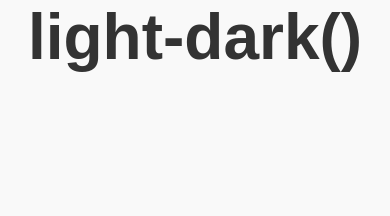
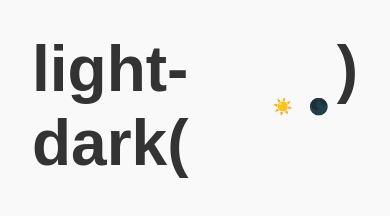
Before and after one commit to DevKasun/fun-css, a plain HTML site: page light-dark-function/index.html in a window 390 px wide. Drawn offline with Linux system fonts and the light colour scheme.

Commit message:
feat(theme): add light-dark theme toggle functionality
Implement theme switching between light and dark modes by adding toggle button and styling. Includes responsive layout improvements and proper theme color application.

```diff
--- a/light-dark-function/index.html
+++ b/light-dark-function/index.html
@@ -6,7 +6,29 @@
 		<title>CSS light-dark function</title>
 		<link rel="stylesheet" href="main.css" />
 	</head>
-	<body>
-		<h2>light-dark()</h2>
+	<body data-theme="">
+		<main>
+			<div class="container">
+				<h2 class="hero-header">
+					light-dark(
+					<div class="ld-toggle-wrap">
+						<span>☀️</span><span>🌑</span>
+					</div>
+					)
+				</h2>
+			</div>
+		</main>
 	</body>
+
+	<script>
+		const toggle = document.querySelector('.ld-toggle-wrap');
+		const body = document.querySelector('body');
+		toggle.addEventListener('click', () => {
+			if (body.dataset.theme === 'dark') {
+				body.dataset.theme = '';
+			} else {
+				body.dataset.theme = 'dark';
+			}
+		});
+	</script>
 </html>
--- a/light-dark-function/main.css
+++ b/light-dark-function/main.css
@@ -11,13 +11,35 @@
 }
 
 body {
-    display: grid;
-    place-items: center;
+	height: 100dvh;
 	background: light-dark(#f9f9f9, #333);
 	color: light-dark(#333, #f9f9f9);
+}
+
+.container {
+	max-width: 1080px;
+	margin: 0 auto;
+	padding: 2rem;
 }
 
 h2 {
 	font-size: 4rem;
 	font-family: sans-serif;
 }
+
+.hero-header {
+	display: flex;
+}
+
+.ld-toggle-wrap {
+	display: flex;
+	justify-content: flex-end;
+	align-items: center;
+	gap: 1rem;
+	padding: 0 0.5rem;
+	font-size: 2rem;
+}
+
+.ld-toggle-wrap span {
+	cursor: pointer;
+}
```
Lines whose indentation alone changed are shown as unchanged.
